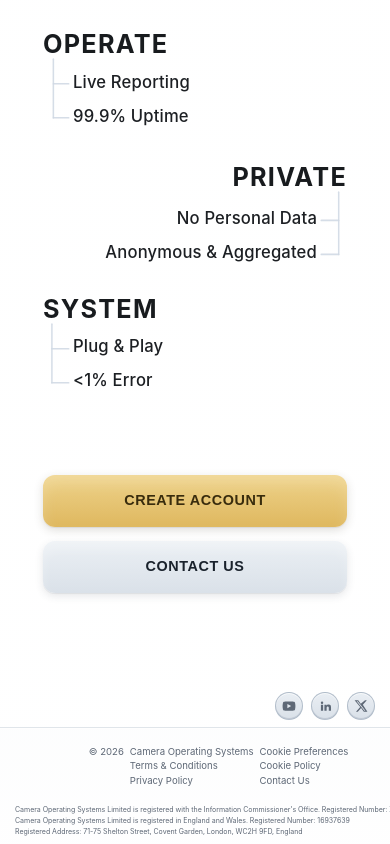
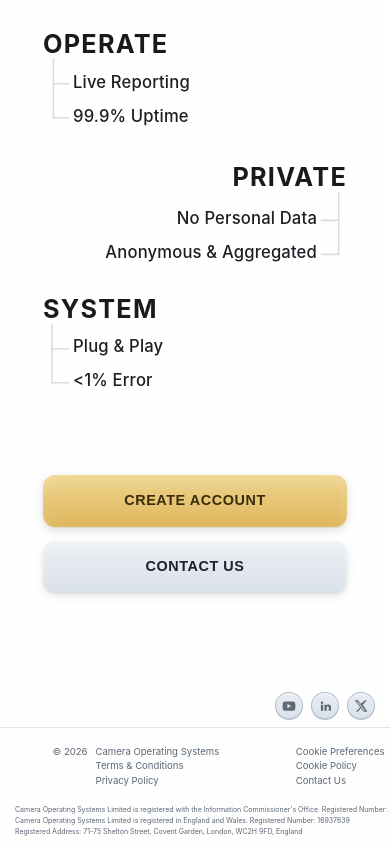
Before and after one commit to Ali-Nigzu/portal, a React (Vite) app in the folder frontend/: page / in a window 390 px wide. Shown: the part 1864-2708 px from the top of the page. Built offline with nearby package versions, Linux system fonts and the light colour scheme; no server answers.

Commit message:
Implement controlled-span mobile footer top-links layout

```diff
--- a/frontend/src/styles/LandingPage.css
+++ b/frontend/src/styles/LandingPage.css
@@ -1663,13 +1663,15 @@ body {
 
   .landing-footer-mobile-top-links {
     --footer-top-row-size: clamp(0.60rem, 1.85vw, 0.66rem);
+    --footer-top-links-span: clamp(248px, 86vw, 332px);
     display: grid;
-    width: 100%;
+    width: min(var(--footer-top-links-span), 100%);
     max-width: 100%;
-    grid-template-columns: max-content max-content max-content;
-    justify-content: center;
+    margin-inline: auto;
+    grid-template-columns: max-content minmax(max-content, 1fr) max-content;
+    justify-content: stretch;
     justify-items: start;
-    column-gap: 6px;
+    column-gap: 8px;
     row-gap: 3px;
     align-items: baseline;
     font-size: var(--footer-top-row-size);
```
